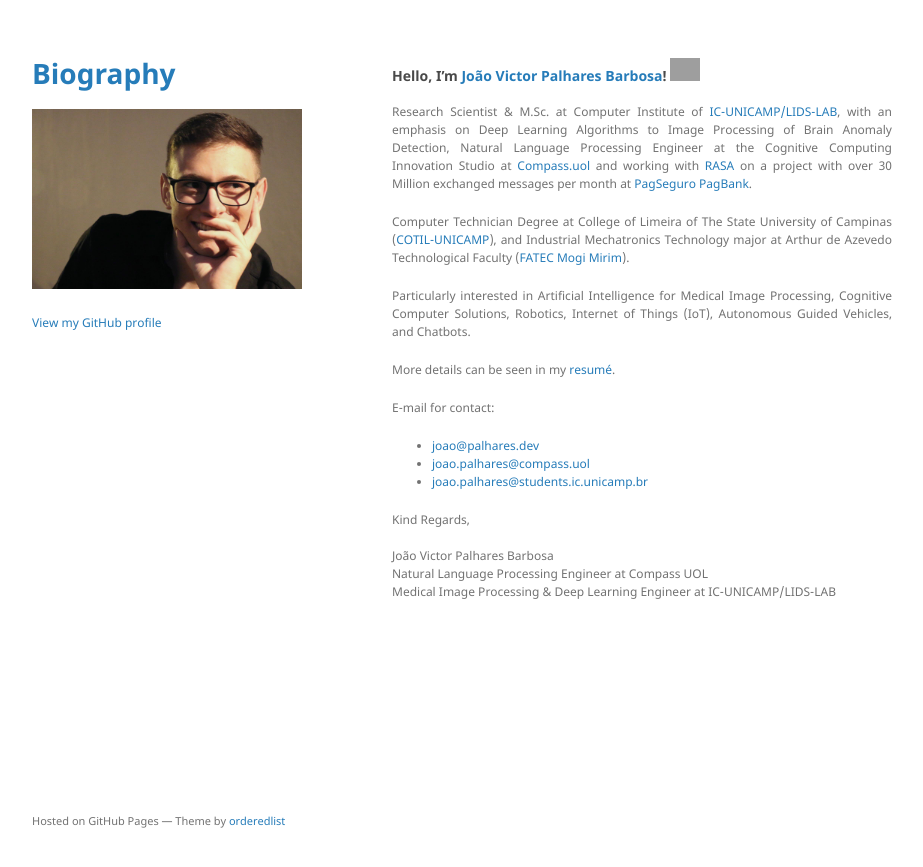
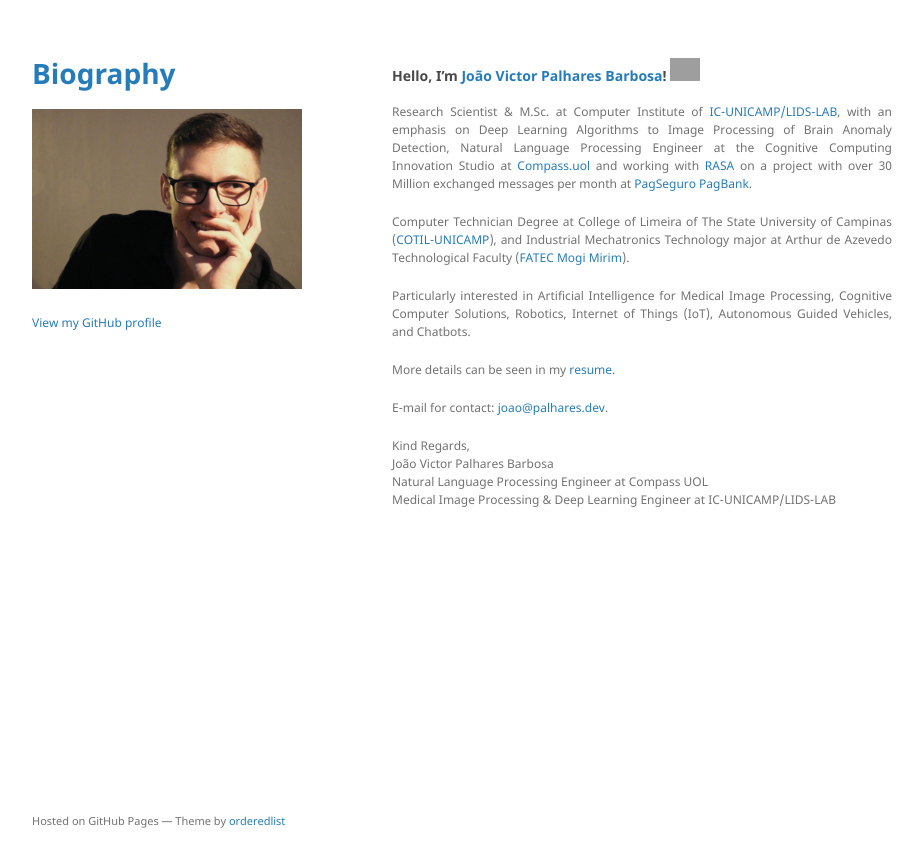
Before and after one commit to joaoavanzini/joaoavanzini.github.io, a Jekyll site: the page built from index.md, in a window 1280 px wide. Shown: the top 867 px of the page, without its empty margins (178-1101 px from the left). Built offline with Jekyll 4.4.1, drawn with Linux system fonts in a browser that asks for light colours; the repository's description, which GitHub fills in, is left out; our own code applies the rules of GitHub Pages for plain Markdown files; grey boxes are pictures that could not be loaded.

```diff
--- a/index.md
+++ b/index.md
@@ -11,12 +11,9 @@ Computer Technician Degree at College of Limeira of The State University of Camp
 Particularly interested in Artificial Intelligence for Medical Image Processing, Cognitive Computer Solutions, Robotics, Internet of Things (IoT), Autonomous Guided Vehicles, and Chatbots.
 
 
-More details can be seen in my [resumé](./assets/src/resume.pdf).
+More details can be seen in my [resume](./assets/src/resume.pdf).
 
-E-mail for contact:
-- <a href="mailto:joao@palhares.dev">joao@palhares.dev</a><br>
-- <a href="mailto:joao.palhares@compass.uol">joao.palhares@compass.uol</a><br>
-- <a href="mailto:joao.palhares@students.ic.unicamp.br">joao.palhares@students.ic.unicamp.br</a>
+E-mail for contact: <a href="mailto:joao@palhares.dev">joao@palhares.dev</a>.
 
 Kind Regards,<br>
 João Victor Palhares Barbosa<br>
```
